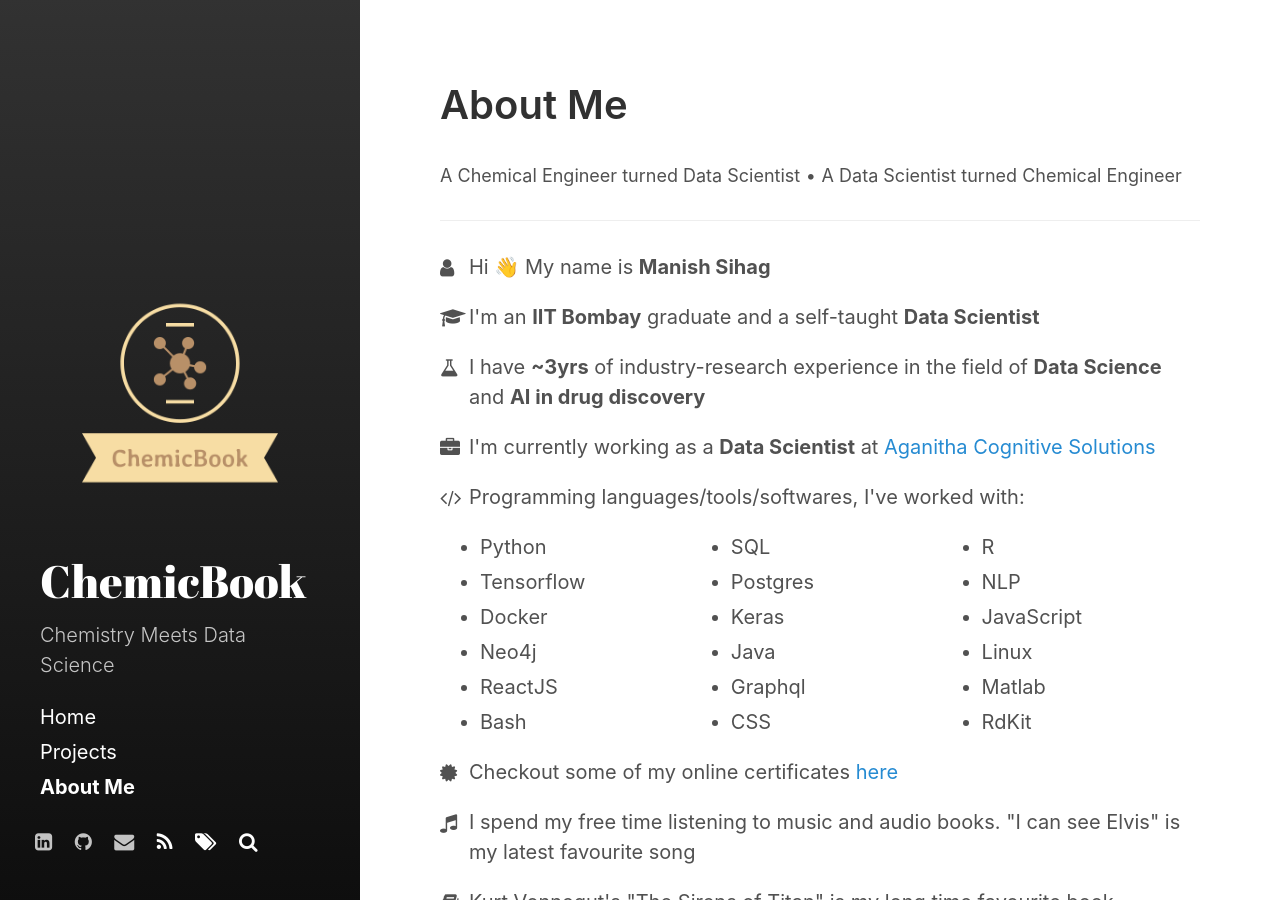
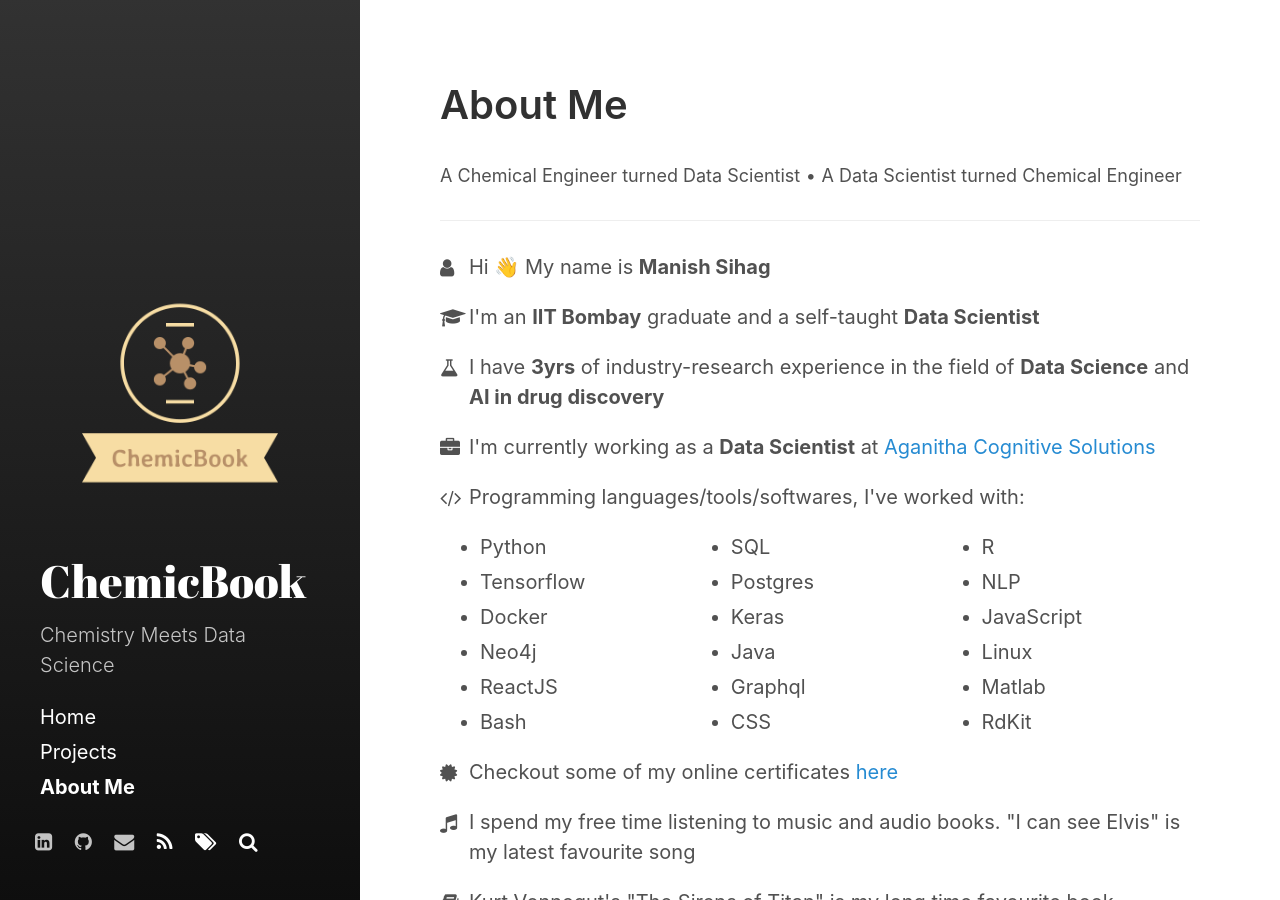
Before and after one commit to kmnis/kmnis.github.io, a Jekyll site: the page built from about-me.md, in a window 1280 px wide and 900 px high. Built offline with Jekyll 4.4.1, drawn with Linux system fonts in a browser that asks for light colours; nearby versions of some CDN libraries; comment, search, counter and statistics services are not loaded.

```diff
--- a/about-me.md
+++ b/about-me.md
@@ -38,7 +38,7 @@ A Chemical Engineer trying to teach Data Science -->
 </p>
 <p class="about-text">
   <span class="fa fa-flask about-icon"></span>
-  I have <b>~3yrs</b> of industry-research experience in the field of <b>Data Science</b> and <b>AI in drug discovery</b>
+  I have <b>3yrs</b> of industry-research experience in the field of <b>Data Science</b> and <b>AI in drug discovery</b>
 </p>
 <p class="about-text">
   <span class="fa fa-briefcase about-icon"></span>
```
